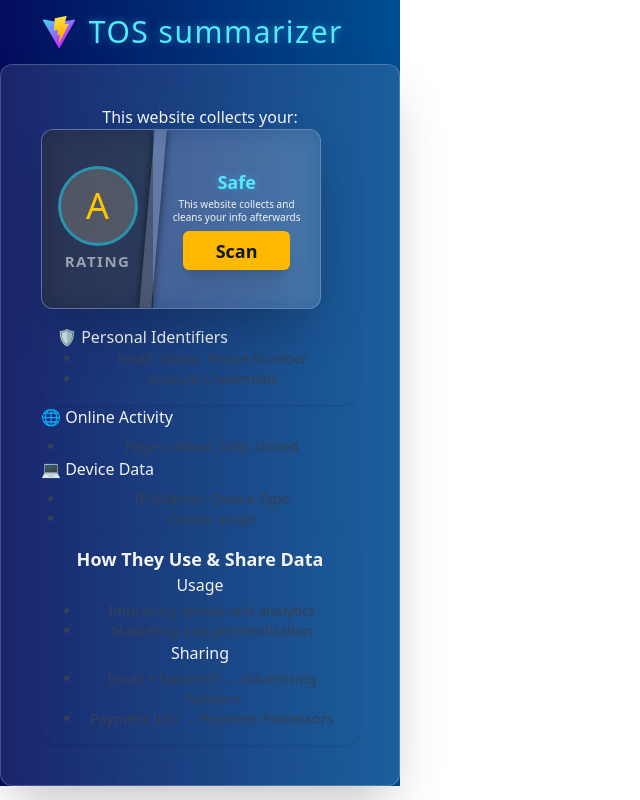
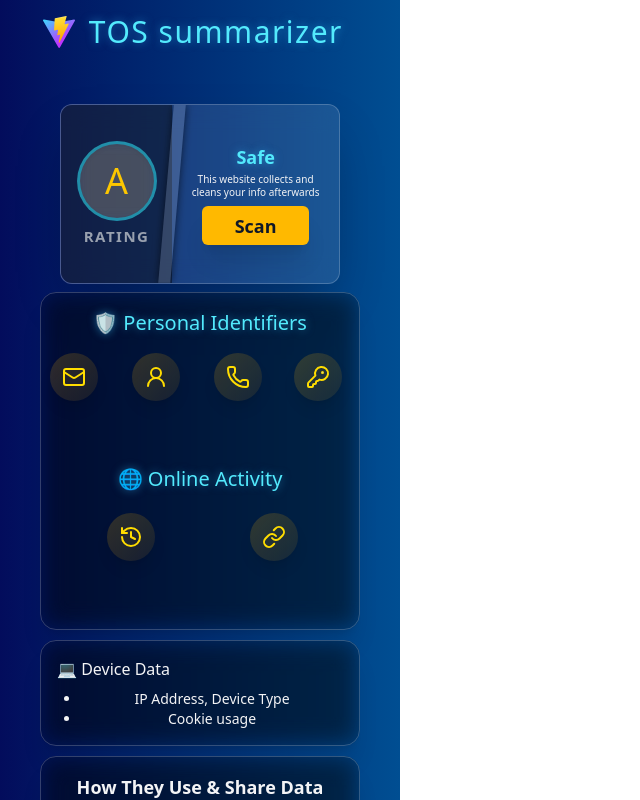
Before and after one commit to Slo7ib/Privacy-Lens, a React (Vite) app: page / in a window 1280 px wide. Shown: the top 800 px of the page, without its empty margins (0-640 px from the left). Built offline with nearby package versions, Linux system fonts and the light colour scheme.

Commit message:
Added icons and enhanced the design

```diff
--- a/package.json
+++ b/package.json
@@ -11,6 +11,7 @@
   },
   "dependencies": {
     "@tailwindcss/vite": "^4.1.17",
+    "lucide-react": "^0.553.0",
     "react": "^19.1.1",
     "react-dom": "^19.1.1",
     "tailwindcss": "^4.1.17"
--- a/src/components/Body.tsx
+++ b/src/components/Body.tsx
@@ -2,10 +2,8 @@ import Cards from "./Cards";
 
 function Body() {
   return (
-    <div className="w-full max-w-lg rounded-xl border border-white/20 bg-white/10 p-8 text-center text-gray-100 shadow-2xl backdrop-blur-md transition duration-300 hover:bg-white/15 sm:p-10">
-      <h2>This website collects your:</h2>
-
-      <div className="card-container relative flex h-[180px] w-full max-w-[280px] flex-row overflow-hidden rounded-xl border border-white/20 bg-white/10 shadow-2xl backdrop-blur-md transition duration-300">
+    <div className="w-full max-w-lg p-8 text-center text-gray-100 sm:p-10">
+      <div className="card-container relative mx-auto flex h-[180px] w-full max-w-[280px] flex-row justify-center overflow-hidden rounded-xl border border-white/20 bg-white/10 shadow-2xl backdrop-blur-md transition duration-300">
         <div className="slash-panel flex w-2/5 flex-shrink-0 flex-col items-center justify-center p-2">
           <div className="flex h-20 w-20 items-center justify-center rounded-full border-3 border-cyan-400/50 bg-white/20 shadow-inner backdrop-blur-sm transition duration-500 hover:scale-110">
             <h1 className="text-4xl text-yellow-400">A</h1>
@@ -24,7 +22,7 @@ function Body() {
             This website collects and cleans your info afterwards
           </p>
 
-          <button className="h-1/4 w-3/4 transform self-center rounded-md bg-amber-400 px-3 py-1 text-center text-lg font-semibold text-gray-900 shadow-xl transition duration-300 hover:scale-[1.02] hover:bg-amber-500 focus:ring-4 focus:ring-amber-300/50 focus:outline-none">
+          <button className="h-1/4 w-3/4 transform cursor-pointer self-center rounded-md bg-amber-400 px-3 py-1 text-center text-lg font-semibold text-gray-900 shadow-xl transition duration-300 hover:scale-[1.02] hover:bg-amber-500 focus:ring-4 focus:ring-amber-300/50 focus:outline-none">
             Scan
           </button>
         </div>
--- a/src/components/Cards.tsx
+++ b/src/components/Cards.tsx
@@ -1,39 +1,66 @@
+import { IconCircle } from "./IconCircle";
+import { Phone, KeyRound, UserRound, Mail, History, Link } from "lucide-react";
+
 function Cards() {
   return (
-    <div>
-      <div className="rounded-2xl p-4 shadow">
-        <h3 className="flex items-center gap-2 font-medium">
+    <div className="mt-2 flex flex-col space-y-2.5">
+      <div className="rounded-2xl border border-white/20 bg-white/0 p-4 text-gray-100 shadow-xl backdrop-blur-md backdrop-brightness-50 backdrop-contrast-100">
+        <h3 className="glow-text flex items-center justify-center gap-2 text-xl font-medium text-cyan-300">
           🛡️ Personal Identifiers
         </h3>
-        <ul className="ml-6 list-disc text-sm text-gray-700">
-          <li>Email, Name, Phone Number</li>
-          <li>Account Credentials</li>
+        <ul className="my-4 flex flex-row justify-center space-x-6">
+          <IconCircle
+            label="Collects Email"
+            icon={<Mail size={24} color="#ffdd00" />}
+          />
+          <IconCircle
+            label="Collects Personal Information"
+            icon={<UserRound size={24} color="#ffdd00" />}
+          />
+          <IconCircle
+            label="Collects Phone number"
+            icon={<Phone size={24} color="#ffdd00" />}
+          />
+          <IconCircle
+            label="Collects Account Credentials"
+            icon={<KeyRound size={24} color="#ffdd00" />}
+          />
         </ul>
+
+        {/* Online Activity section */}
+        <div className="">
+          <h3 className="glow-text my-5 mt-7 flex items-center justify-center gap-2 text-xl font-medium text-cyan-300">
+            🌐 Online Activity
+          </h3>
+          <ul className="my-4 flex flex-row justify-center space-x-6">
+            <IconCircle
+              label="Collects pages viewed"
+              icon={<History size={24} color="#ffdd00" />}
+            />
+            <IconCircle
+              label="Collects links clicked"
+              icon={<Link size={24} color="#ffdd00" />}
+            />
+          </ul>
+        </div>
+
+        {/* Device Data section */}
       </div>
 
-      <div className="space-y-2">
-        <h3 className="flex items-center gap-2 font-medium">
-          🌐 Online Activity
-        </h3>
-        <ul className="ml-6 list-disc text-sm text-gray-700">
-          <li>Pages viewed, links clicked</li>
-        </ul>
-      </div>
-
-      <div className="space-y-2">
+      <div className="space-y-2 rounded-2xl border border-white/20 bg-white/0 p-4 text-gray-100 shadow-xl backdrop-blur-md backdrop-brightness-50 backdrop-contrast-100">
         <h3 className="flex items-center gap-2 font-medium">💻 Device Data</h3>
-        <ul className="ml-6 list-disc text-sm text-gray-700">
+        <ul className="ml-6 list-disc text-sm">
           <li>IP Address, Device Type</li>
           <li>Cookie usage</li>
         </ul>
       </div>
 
-      <div className="rounded-2xl p-4 shadow">
+      <div className="rounded-2xl border border-white/20 bg-white/0 p-4 text-gray-100 shadow-xl backdrop-blur-md backdrop-brightness-50 backdrop-contrast-100">
         <h2 className="text-lg font-semibold">How They Use & Share Data</h2>
 
         <div>
           <h3 className="mb-1 font-medium">Usage</h3>
-          <ul className="ml-6 list-disc text-sm text-gray-700">
+          <ul className="ml-6 list-disc text-sm">
             <li>Improving service and analytics</li>
             <li>Marketing and personalization</li>
           </ul>
@@ -41,7 +68,7 @@ function Cards() {
 
         <div>
           <h3 className="mb-1 font-medium">Sharing</h3>
-          <ul className="ml-6 list-disc text-sm text-gray-700">
+          <ul className="ml-6 list-disc text-sm">
             <li>Email + Device ID → Advertising Partners</li>
             <li>Payment Info → Payment Processors</li>
           </ul>
--- /dev/null
+++ b/src/components/IconCircle.tsx
@@ -0,0 +1,24 @@
+import React from "react";
+
+interface IconCircleProps {
+  icon: React.ReactNode;
+  /** Optional small label to show under the icon on hover */
+  label?: string;
+}
+
+export const IconCircle: React.FC<IconCircleProps> = ({ icon, label }) => {
+  return (
+    <div className="group mb-3 flex flex-col items-center justify-center">
+      <div className="flex transform items-center justify-center rounded-full bg-linear-to-br from-yellow-500/20 to-yellow-600/10 p-3 shadow-lg transition duration-300 group-hover:scale-110 group-hover:from-yellow-500/30 group-hover:to-yellow-600/20 group-hover:shadow-xl">
+        {icon}
+      </div>
+
+      {/* label shown only on hover; prepared for content from props */}
+      {label ? (
+        <span className="mt-2 h-4 -translate-y-1 transform text-xs text-gray-100 opacity-0 transition duration-200 group-hover:translate-y-0 group-hover:opacity-100">
+          {label}
+        </span>
+      ) : null}
+    </div>
+  );
+};
```
Also changed, not shown: 1 other file (tests, documents, lock files or other folders).
